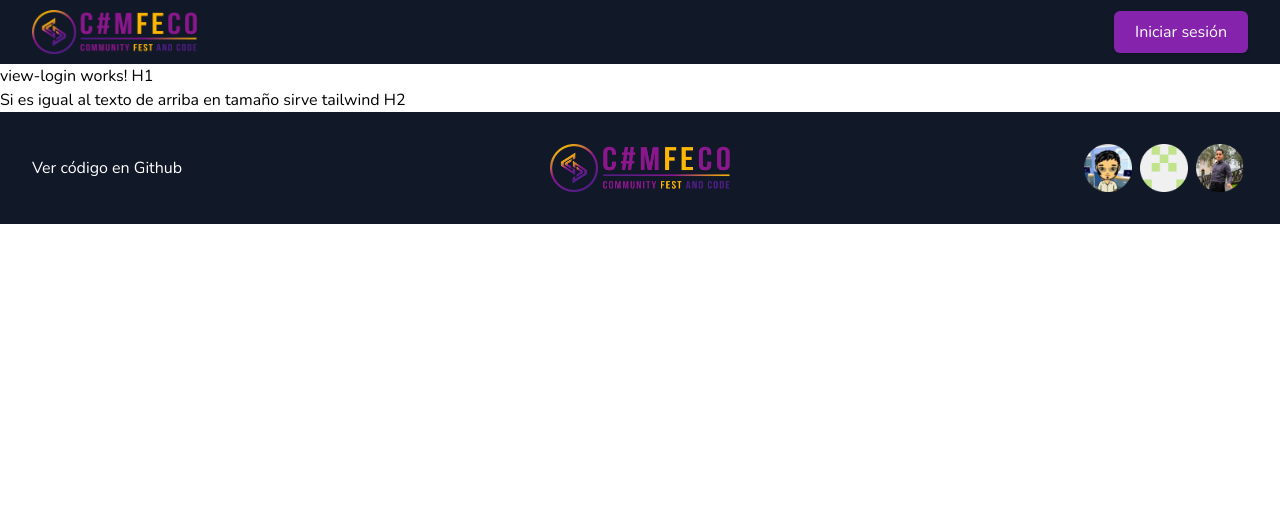
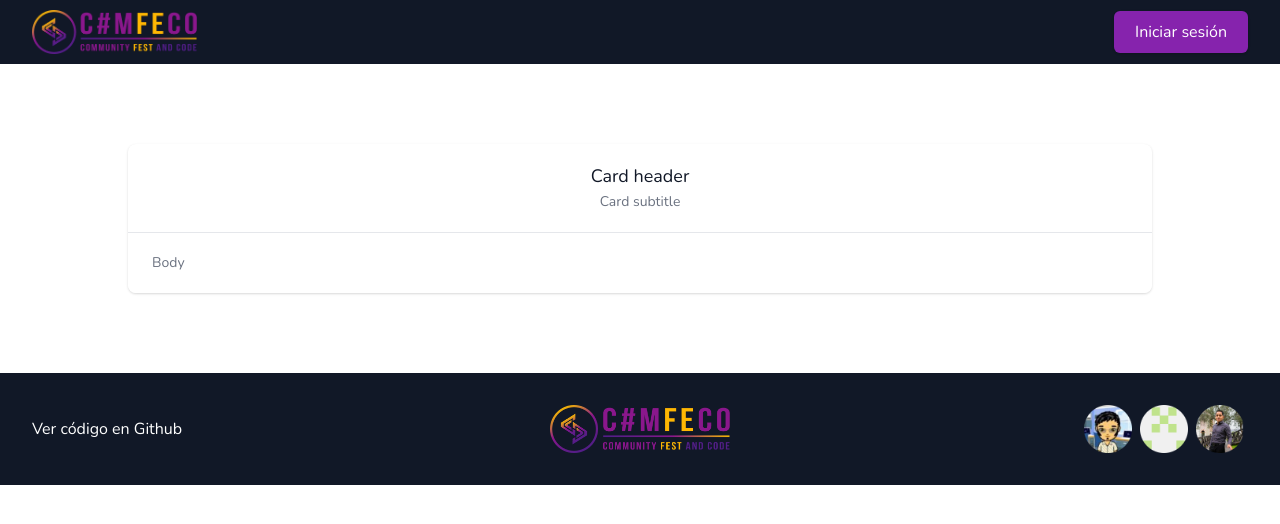
Before and after one commit to Comunidad-de-Programadores/team-angular-46-comfeco, an Angular app: page /login/login in a window 1280 px wide. Shown: the top 524 px of the page. Built offline with nearby package versions, Linux system fonts and the light colour scheme.

Commit message:
Agregando contenedor para el login

```diff
--- a/apps/front/src/app/login/pages/view-login/view-login.component.html
+++ b/apps/front/src/app/login/pages/view-login/view-login.component.html
@@ -1,2 +1,17 @@
-<h1>view-login works!  H1</h1>
-<h2>Si es igual al texto de arriba en tamaño sirve tailwind  H2</h2>
+<div class="bg-white shadow overflow-hidden sm:rounded-lg max-w-5xl mx-auto my-20">
+    <div class="px-4 py-5 sm:px-6 text-center">
+        <h3 class="text-lg leading-6 font-medium text-gray-900">
+            Card header
+        </h3>
+        <p class="mt-1 text-sm text-gray-500">
+            Card subtitle
+        </p>
+    </div>
+    <div class="border-t border-gray-200">
+        <div class="bg-white px-4 py-5 sm:grid sm:grid-cols-3 sm:gap-4 sm:px-6">
+            <dt class="text-sm font-medium text-gray-500">
+                Body
+            </dt>
+        </div>
+    </div>
+</div>
```
